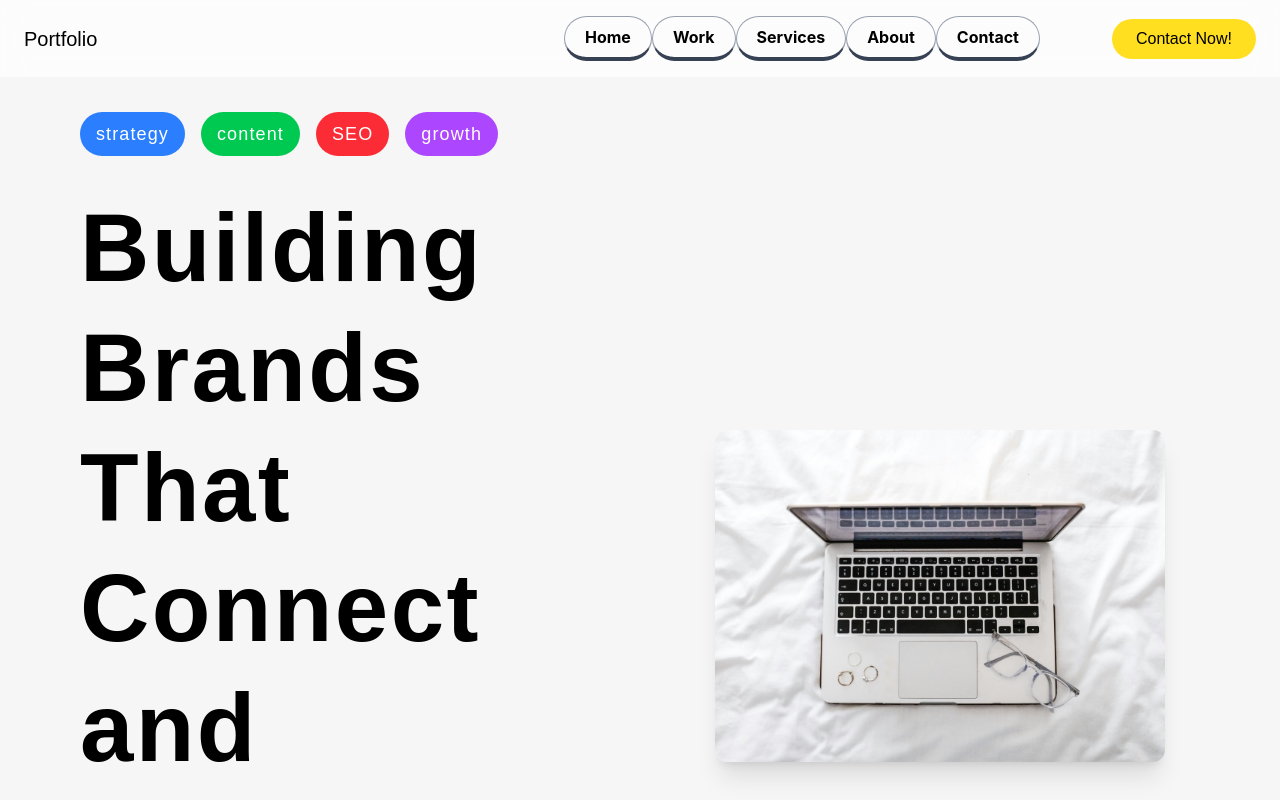
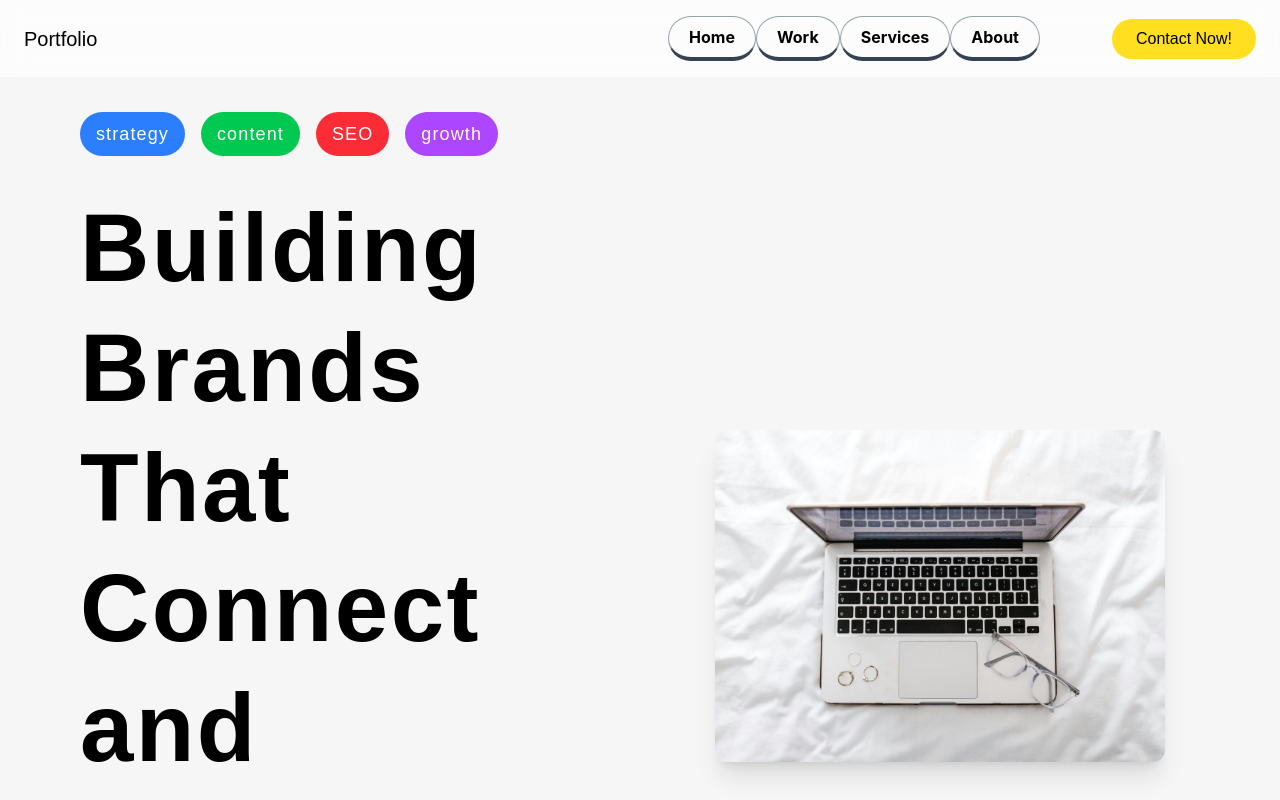
Before and after one commit to thesrinivasgundam/gundam-mahi, a Next.js app: page / in a window 1280 px wide. Shown: the top 800 px of the page. Built offline with nearby package versions, Linux system fonts and the light colour scheme; a web font is replaced by a local one.

Commit message:
removed extra contact button

```diff
--- a/src/app/components/Navbar.tsx
+++ b/src/app/components/Navbar.tsx
@@ -3,7 +3,7 @@
 import { useState } from "react";
 import { Menu, X } from "lucide-react";
 
-const navItems = ["home", "work", "services", "about", "contact"];
+const navItems = ["home", "work", "services", "about"];
 
 export default function Navbar() {
 
```
